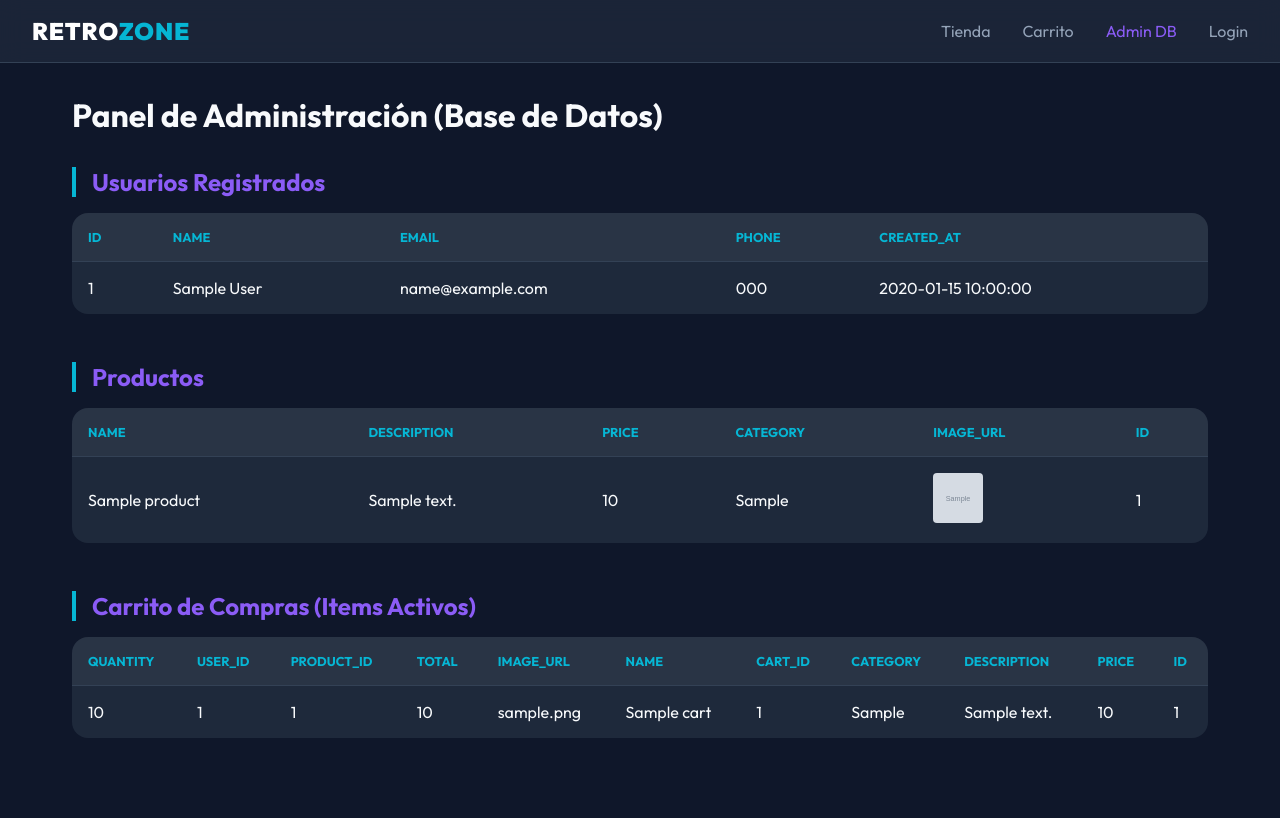
After one commit to YvnPretty/crudpapu, a PHP site: page /admin.php in a window 1280 px wide. The commit adds this page. Run offline with PHP 8.4, Linux system fonts and the light colour scheme; tables that the repository leaves empty or names only in its code hold one stand-in row (values such as "Sample post"); grey boxes marked "Sample" are stand-in pictures.

Commit message:
Add Admin Panel for database viewing and update Navbar

```diff
--- /dev/null
+++ b/admin.php
@@ -0,0 +1,137 @@
+<?php
+require_once 'db.php';
+session_start();
+
+// Helper function to fetch data
+function fetchData($pdo, $table) {
+    try {
+        $stmt = $pdo->query("SELECT * FROM $table");
+        return $stmt->fetchAll(PDO::FETCH_ASSOC);
+    } catch (PDOException $e) {
+        return [];
+    }
+}
+
+$users = fetchData($pdo, 'users');
+$products = fetchData($pdo, 'products');
+$cart = fetchData($pdo, 'cart');
+?>
+<!DOCTYPE html>
+<html lang="es">
+<head>
+    <meta charset="UTF-8">
+    <meta name="viewport" content="width=device-width, initial-scale=1.0">
+    <title>Admin Panel - Database Viewer</title>
+    <link rel="stylesheet" href="style.css">
+    <link href="https://fonts.googleapis.com/css2?family=Outfit:wght@400;700;900&display=swap" rel="stylesheet">
+    <style>
+        .admin-section { margin-bottom: 3rem; }
+        .admin-table { width: 100%; border-collapse: collapse; background: var(--card-bg); border-radius: var(--radius); overflow: hidden; }
+        .admin-table th, .admin-table td { padding: 1rem; text-align: left; border-bottom: 1px solid var(--border-color); }
+        .admin-table th { background: rgba(255,255,255,0.05); color: var(--accent-color); text-transform: uppercase; font-size: 0.8rem; }
+        .admin-table tr:last-child td { border-bottom: none; }
+        h2 { color: var(--primary-color); margin-bottom: 1rem; border-left: 4px solid var(--accent-color); padding-left: 1rem; }
+    </style>
+</head>
+<body>
+    <?php include 'navbar.php'; ?>
+
+    <div class="container">
+        <h1 style="margin-bottom: 2rem;">Panel de Administración (Base de Datos)</h1>
+
+        <!-- Users Table -->
+        <div class="admin-section">
+            <h2>Usuarios Registrados</h2>
+            <?php if (empty($users)): ?>
+                <p>No hay usuarios.</p>
+            <?php else: ?>
+                <div style="overflow-x: auto;">
+                    <table class="admin-table">
+                        <thead>
+                            <tr>
+                                <?php foreach (array_keys($users[0]) as $col): ?>
+                                    <th><?= $col ?></th>
+                                <?php endforeach; ?>
+                            </tr>
+                        </thead>
+                        <tbody>
+                            <?php foreach ($users as $row): ?>
+                                <tr>
+                                    <?php foreach ($row as $val): ?>
+                                        <td><?= htmlspecialchars($val) ?></td>
+                                    <?php endforeach; ?>
+                                </tr>
+                            <?php endforeach; ?>
+                        </tbody>
+                    </table>
+                </div>
+            <?php endif; ?>
+        </div>
+
+        <!-- Products Table -->
+        <div class="admin-section">
+            <h2>Productos</h2>
+            <?php if (empty($products)): ?>
+                <p>No hay productos.</p>
+            <?php else: ?>
+                <div style="overflow-x: auto;">
+                    <table class="admin-table">
+                        <thead>
+                            <tr>
+                                <?php foreach (array_keys($products[0]) as $col): ?>
+                                    <th><?= $col ?></th>
+                                <?php endforeach; ?>
+                            </tr>
+                        </thead>
+                        <tbody>
+                            <?php foreach ($products as $row): ?>
+                                <tr>
+                                    <?php foreach ($row as $key => $val): ?>
+                                        <td>
+                                            <?php if ($key === 'image_url'): ?>
+                                                <img src="<?= htmlspecialchars($val) ?>" style="width: 50px; height: 50px; object-fit: cover; border-radius: 4px;">
+                                            <?php else: ?>
+                                                <?= htmlspecialchars(substr($val, 0, 50)) . (strlen($val) > 50 ? '...' : '') ?>
+                                            <?php endif; ?>
+                                        </td>
+                                    <?php endforeach; ?>
+                                </tr>
+                            <?php endforeach; ?>
+                        </tbody>
+                    </table>
+                </div>
+            <?php endif; ?>
+        </div>
+
+        <!-- Cart Table -->
+        <div class="admin-section">
+            <h2>Carrito de Compras (Items Activos)</h2>
+            <?php if (empty($cart)): ?>
+                <p>El carrito está vacío.</p>
+            <?php else: ?>
+                <div style="overflow-x: auto;">
+                    <table class="admin-table">
+                        <thead>
+                            <tr>
+                                <?php foreach (array_keys($cart[0]) as $col): ?>
+                                    <th><?= $col ?></th>
+                                <?php endforeach; ?>
+                            </tr>
+                        </thead>
+                        <tbody>
+                            <?php foreach ($cart as $row): ?>
+                                <tr>
+                                    <?php foreach ($row as $val): ?>
+                                        <td><?= htmlspecialchars($val) ?></td>
+                                    <?php endforeach; ?>
+                                </tr>
+                            <?php endforeach; ?>
+                        </tbody>
+                    </table>
+                </div>
+            <?php endif; ?>
+        </div>
+
+    </div>
+</body>
+</html>
--- a/navbar.php
+++ b/navbar.php
@@ -12,6 +12,7 @@ $cart_count = isset($_SESSION['cart_count']) ? $_SESSION['cart_count'] : 0;
                 <span style="background: var(--accent-color); color: #000; padding: 2px 6px; border-radius: 10px; font-size: 0.8rem; font-weight: bold;"><?= $cart_count ?></span>
             <?php endif; ?>
         </a>
+        <a href="admin.php" class="nav-link" style="color: var(--primary-color);">Admin DB</a>
         <?php if(isset($_SESSION['user_id'])): ?>
             <a href="logout.php" class="nav-link">Salir</a>
         <?php else: ?>
```
